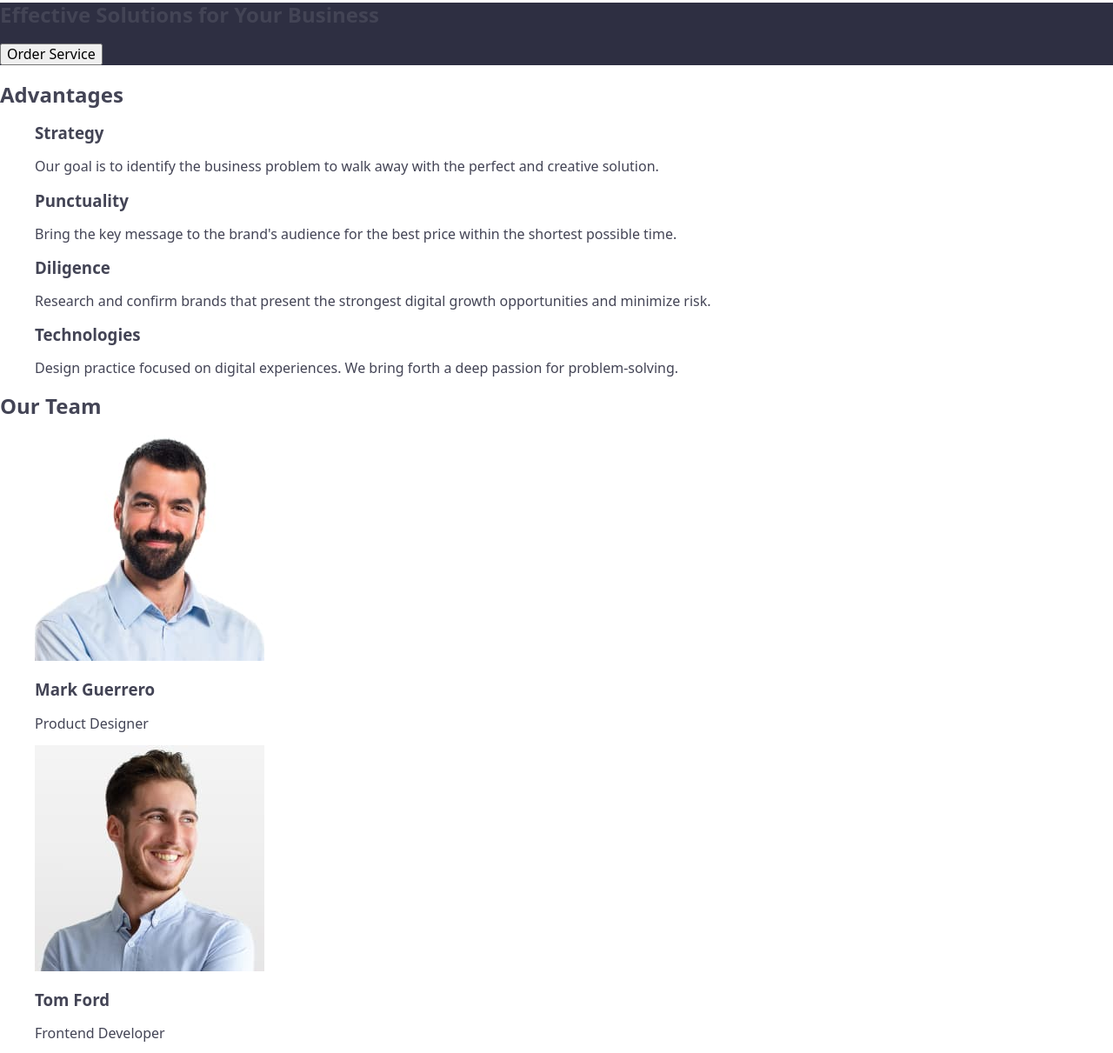
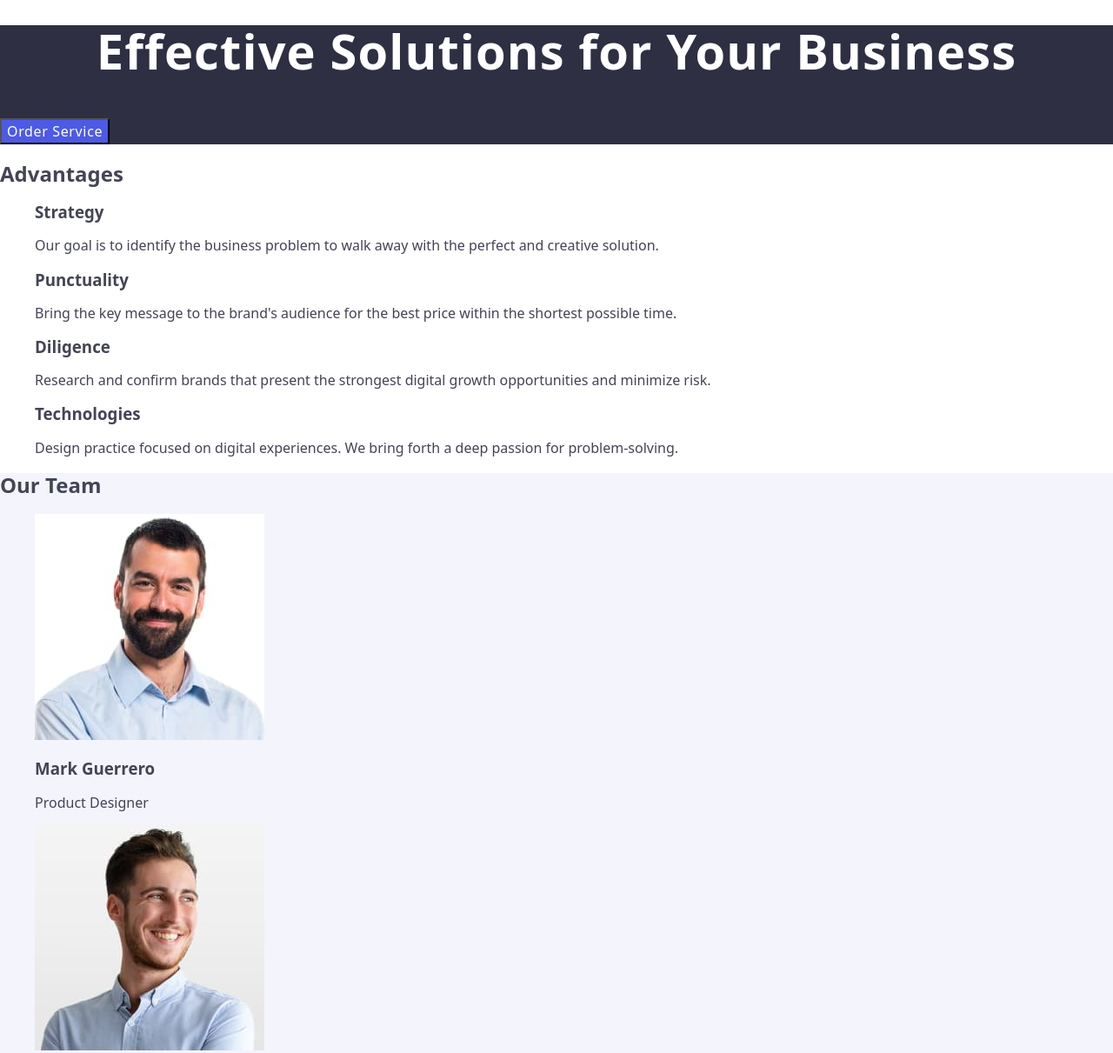
Before and after one commit to mila-oliinyk/goit-markup-hw-02, a plain HTML site: page index.html in a window 1280 px wide. Shown: the part 190-1401 px from the top of the page at 87% size. Drawn offline with nearby package versions, Linux system fonts and the light colour scheme.

Commit message:
розмітка styles

```diff
--- a/css/styles.css
+++ b/css/styles.css
@@ -79,11 +79,24 @@ list-style: none;
     background-color: #2e2f42;
 }
 
-*,
-::after,
-::before {
-    box-sizing: border-box;
+.main-title {
+    font-weight: 700;
+    font-size: 56px;
+    line-height: 1.07;
+    letter-spacing: 0.02em;
+    text-align: center;
+    color: #fff;
 }
-.main-title {}
 
-.press {}
+.press {
+    font-weight: 500;
+    line-height: 1.5;
+    letter-spacing: 0.04em;
+    color: #ffffff;
+    cursor: pointer;
+    background-color: #4D5AE5;
+}
+
+.part-third {
+    background-color: #F4F4FD;
+}
--- a/index.html
+++ b/index.html
@@ -85,7 +85,7 @@
         </ul>
       </section>
       <!-- ====== Our Team ====== -->
-      <section>
+      <section class="part-third">
         <h2>Our Team</h2>
         <ul>
           <li>
```
